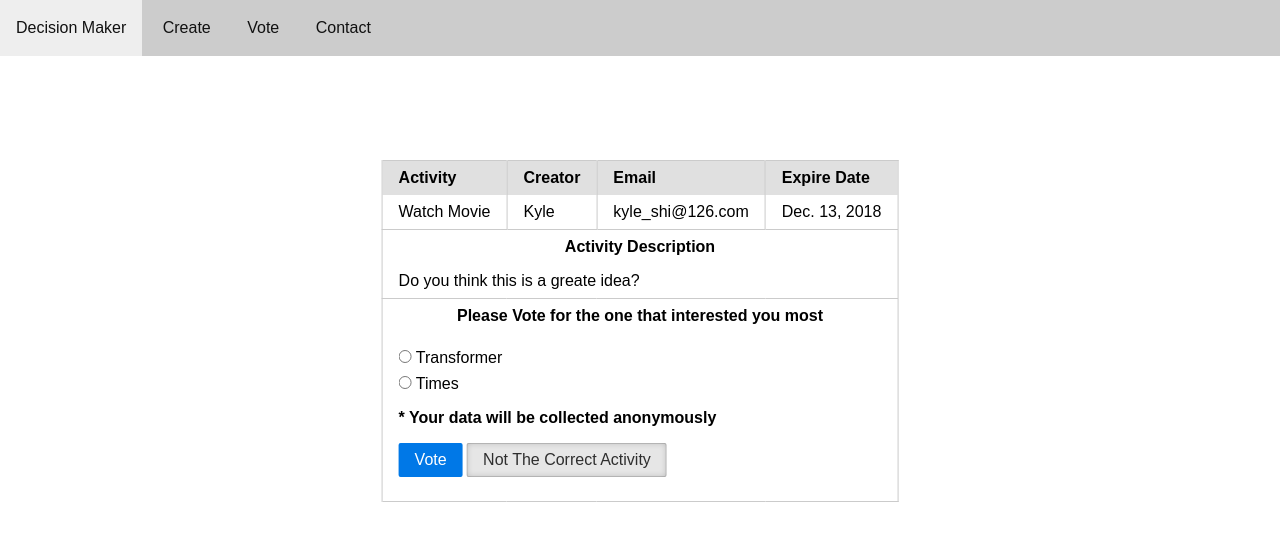
After one commit to C-Shi/Decision_Maker, a Django app: page /show/64803991-17d9-4403-8271-55a478328018 in a window 1280 px wide. The commit adds this page. Shown: the top 541 px of the page. Run offline with Django 3.2, Linux system fonts and the light colour scheme; data comes from the database, SQL or seed files in the repository; both versions use the stored data as it was after the commit; some libraries are stand-ins or nearby versions.

Commit message:
retrieve activity and choice

```diff
--- /dev/null
+++ b/decision/static/decision/style/show.css
@@ -0,0 +1,6 @@
+.show {
+  position: absolute;
+  top: 20%;
+  left: 50%;
+  transform: translate(-50%)
+}
--- a/decision/templates/decision/partials/_header.html
+++ b/decision/templates/decision/partials/_header.html
@@ -7,6 +7,7 @@
     <link rel="stylesheet" href="https://unpkg.com/purecss@1.0.0/build/pure-min.css" integrity="sha384-nn4HPE8lTHyVtfCBi5yW9d20FjT8BJwUXyWZT9InLYax14RDjBj46LmSztkmNP9w" crossorigin="anonymous">
     <link rel='stylesheet' href="{% static 'decision/style/header.css' %}">
     <link rel='stylesheet' href="{% static 'decision/style/new.css' %}">
+    <link rel='stylesheet' href="{% static 'decision/style/show.css' %}">
   </head>
   <body>
     <!-- navigation bar session  -->
--- /dev/null
+++ b/decision/templates/decision/show.html
@@ -0,0 +1,49 @@
+{% include './partials/_header.html' %}
+
+<main class="show">
+    <table class="pure-table pure-table-bordered">
+        <thead>
+            <tr>
+                <th>Activity</th>
+                <th>Creator</th>
+                <th>Email</th>
+                <th>Expire Date</th>
+            </tr>
+        </thead>
+
+        <tbody>
+            <tr>
+                <td>{{ activity.context }}</td>
+                <td>{{ activity.creator }}</td>
+                <td>{{ activity.email }}</td>
+                <td>{{ activity.expire_on }}</td>
+            </tr>
+            <tr>
+                <th colspan="4">Activity Description</th>
+            </tr>
+            <tr>
+              <td colspan="4">{{ activity.description }}</td>
+            </tr>
+            <tr>
+              <th colspan="4">Please Vote for the one that interested you most</th>
+            </tr>
+            <tr>
+              <td colspan="4">
+                  <form class="pure-form">
+                      {% for choice in choice_list %}
+                        <label class="pure-checkbox">
+                            <input name="choice" type="radio" value="{{ choice }}">
+                            {{ choice }}
+                        </label>
+                      {% endfor %}
+                      <p><strong>* Your data will be collected anonymously</strong></p>
+                      <button class="pure-button pure-button-primary">Vote</button>
+                      <a href="{% url 'decision:index' %}" class="pure-button pure-button-active">Not The Correct Activity</a>
+                  </form>
+              </td>
+            </tr>
+        </tbody>
+    </table>
+</main>
+
+{% include './partials/_footer.html' %}
--- a/decision/urls.py
+++ b/decision/urls.py
@@ -5,5 +5,6 @@ app_name = 'decision'
 urlpatterns = [
   path('', views.index, name='index'),
   path('new/', views.new, name='new'),
-  path('create/', views.create, name='create')
+  path('create/', views.create, name='create'),
+  path('show/<str:activity_id>', views.show, name='show')
 ]
--- a/decision/views.py
+++ b/decision/views.py
@@ -4,6 +4,7 @@ from django.utils import timezone
 import datetime
 
 from .models import Activity
+
 
 # Create your views here.
 
@@ -41,9 +42,12 @@ def create(request):
   return HttpResponseRedirect('/')
 
 # RESTFUL show route for individual decision
-def show(request, decision_id):
-
-  pass
+# this app does not have route for seeing all activity
+# only accessible with known token
+def show(request, activity_id):
+  activity = Activity.objects.get(pk=activity_id)
+  choice_list = activity.choice_set.all()
+  return render(request, 'decision/show.html', {'activity': activity, 'choice_list': choice_list})
 
 # RESTFUL post route to delete
 def delete(request, decision):
```
Also changed, not shown: db.sqlite3.
